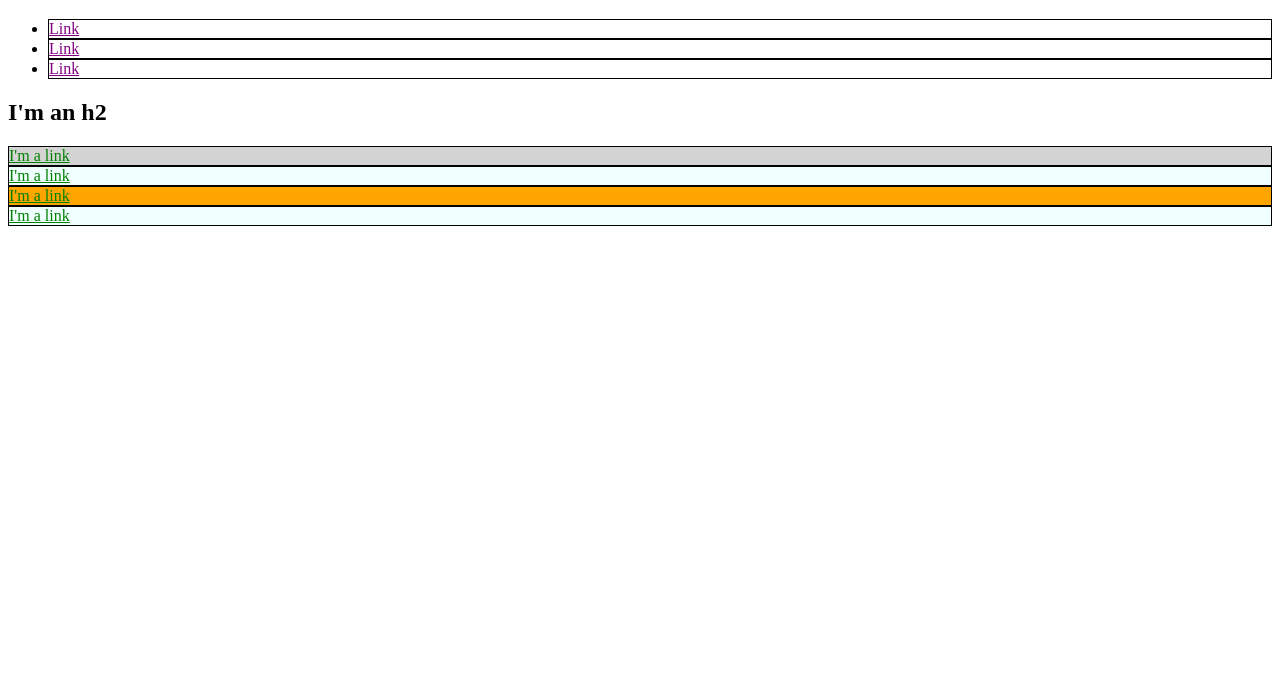
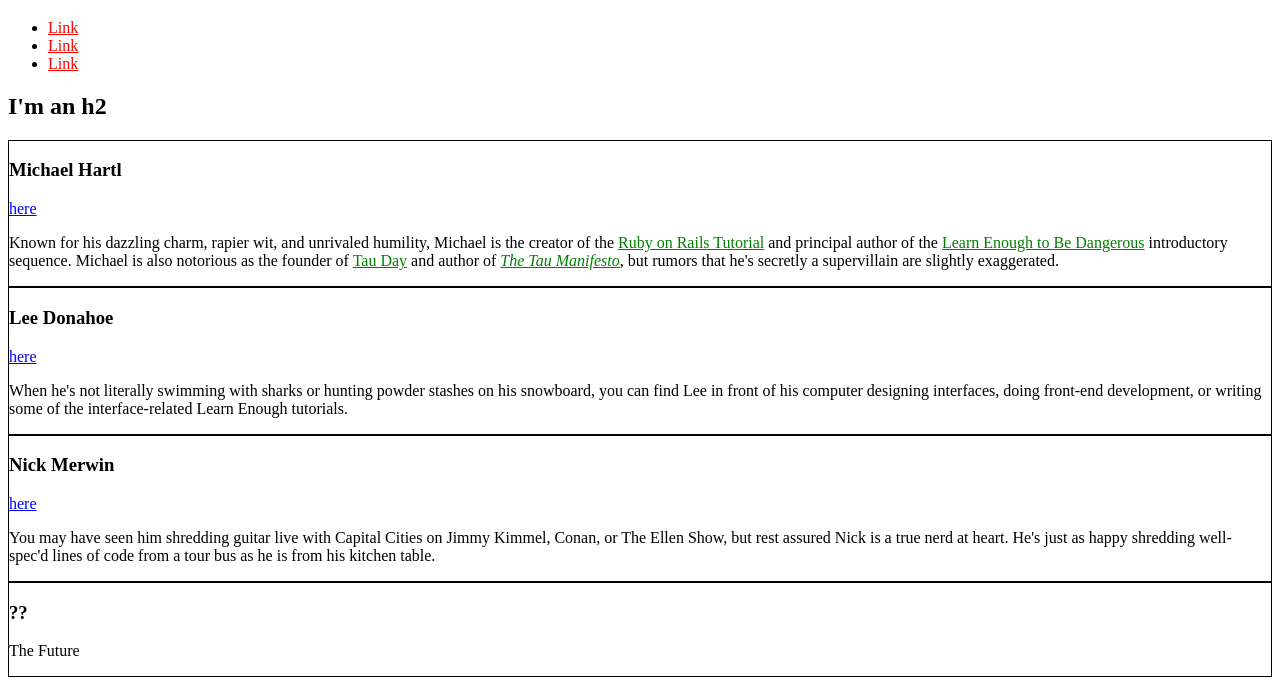
Before and after one commit to cusickcatherine/cusickcatherine.github.io, a plain HTML site: page index.html in a window 1280 px wide. Shown: the part 61-756 px from the top of the page. Drawn offline with Linux system fonts and the light colour scheme.

Commit message:
Refactor internal stylesheet

```diff
--- a/index.html
+++ b/index.html
@@ -4,29 +4,22 @@
     <title>Test Page: Don't Panic</title>
     <meta charset="utf-8">
     <style>
+      /* GLOBAL STYLES */
       a {
         color: red;
       }
-      li {
-        border: 1px solid black;
+
+      /* SOCIAL STYLES */
+      .social-link {
+        color: blue;
       }
-      li a {
-        color: purple;
-      }
-      #exec-bio {
-        background-color: lightgray;
-      }
-      #orange-test {
-        background-color: orange;
-      }
+
+      /* BIO STYLES */
       .bio-box {
         border: 1px solid black;
       }
-      .bio-box a {
+      .bio-copy a {
         color: green;
-      }
-      .azure-background {
-        background-color: azure;
       }
     </style>
   </head>
@@ -44,17 +37,54 @@
       </li>
     </ul>
     <h2>I'm an h2</h2>
-    <div id="exec-bio" class="bio-box azure-background">
-      <a href="https://example.com/">I'm a link</a>
+    <div class="bio-box">
+      <h3>Michael Hartl</h3>
+      <a href="https://twitter.com/mhartl" class="social-link">here</a>
+      <div class="bio-copy">
+        <p>
+          Known for his dazzling charm, rapier wit, and unrivaled humility,
+          Michael is the creator of the
+          <a href="https://www.railstutorial.org/">Ruby on Rails
+          Tutorial</a> and principal author of the
+          <a href="https://learnenough.com/">
+          Learn Enough to Be Dangerous</a> introductory sequence. Michael
+          is also notorious as the founder of
+          <a href="http://tauday.com/">Tau Day</a> and author of
+          <a href="http://tauday.com/tau-manifesto"><em>The Tau
+          Manifesto</em></a>, but rumors that he's secretly a supervillain
+          are slightly exaggerated.
+        </p>
+      </div>
     </div>
-    <div class="bio-box azure-background">
-      <a href="https://example.com/">I'm a link</a>
+    <div class="bio-box">
+      <h3>Lee Donahoe</h3>
+      <a href="https://twitter.com/leedonahoe" class="social-link">here</a>
+      <div class="bio-copy">
+        <p>
+          When he's not literally swimming with sharks or hunting powder
+          stashes on his snowboard, you can find Lee in front of his computer
+          designing interfaces, doing front-end development, or writing some of
+          the interface-related Learn Enough tutorials.
+        </p>
+      </div>
     </div>
-    <div id= "orange-test" class="bio-box azure-background">
-      <a href="https://example.com/">I'm a link</a>
+    <div class="bio-box">
+      <h3>Nick Merwin</h3>
+      <a href="https://twitter.com/nickmerwin" class="social-link">here</a>
+      <div class="bio-copy">
+        <p>
+          You may have seen him shredding guitar live with Capital Cities on
+          Jimmy Kimmel, Conan, or The Ellen Show, but rest assured Nick is a
+          true nerd at heart. He's just as happy shredding well-spec'd lines
+          of code from a tour bus as he is from his kitchen table.
+        </p>
+      </div>
     </div>
-    <div class="bio-box azure-background">
-      <a href="https://example.com/">I'm a link</a>
+    <div class="bio-box">
+      <h3>??</h3>
+      <p>
+        The Future
+      </p>
     </div>
   </body>
 </html>
```
